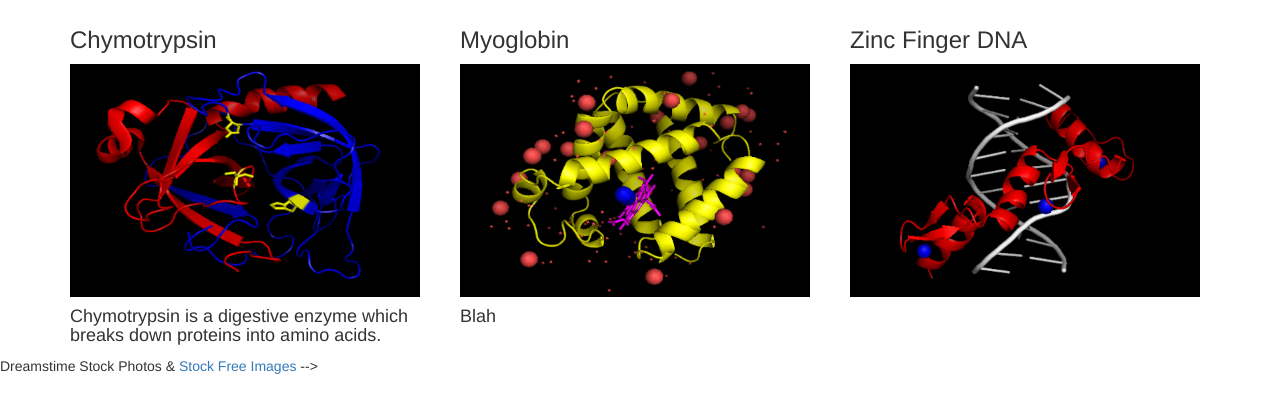
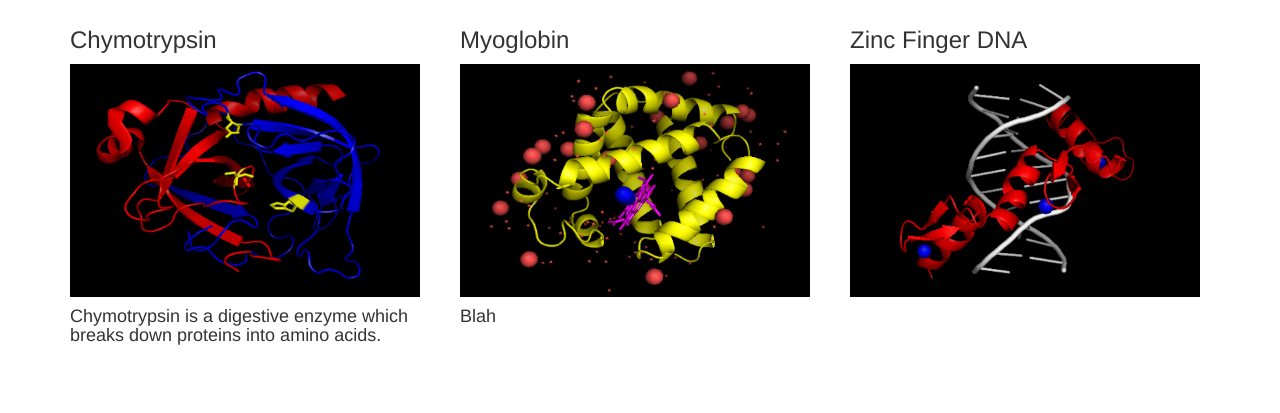
Before and after one commit to hjko0724/project, a plain HTML site: page index.html in a window 1280 px wide. Shown: the part 261-674 px from the top of the page. Drawn offline with Linux system fonts and the light colour scheme.

Commit message:
delete unnecessary

```diff
--- a/index.html
+++ b/index.html
@@ -49,5 +49,5 @@
 </body>
 
 
-<soff | <a href="http://www.dreamstime.com/">Dreamstime Stock Photos</a> & <a href="http://www.stockfreeimages.com/">Stock Free Images</a> -->
+
 </html>
```
